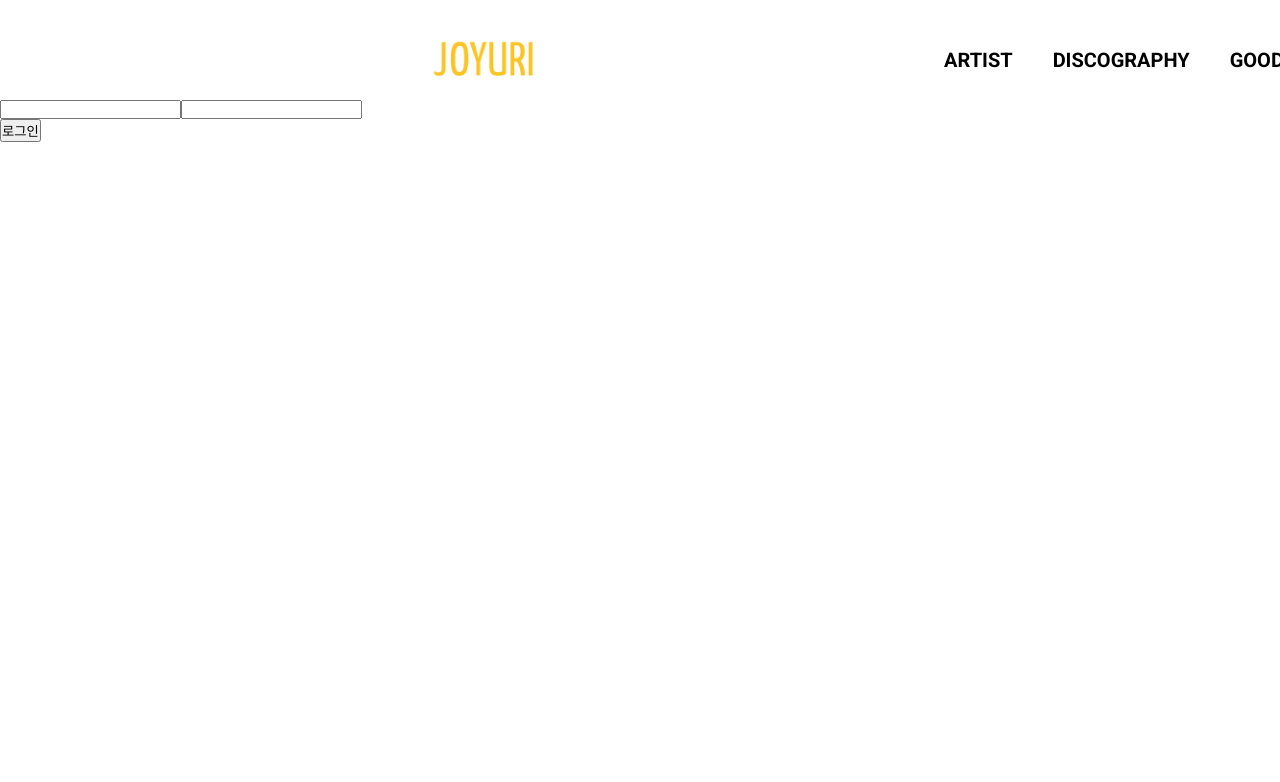
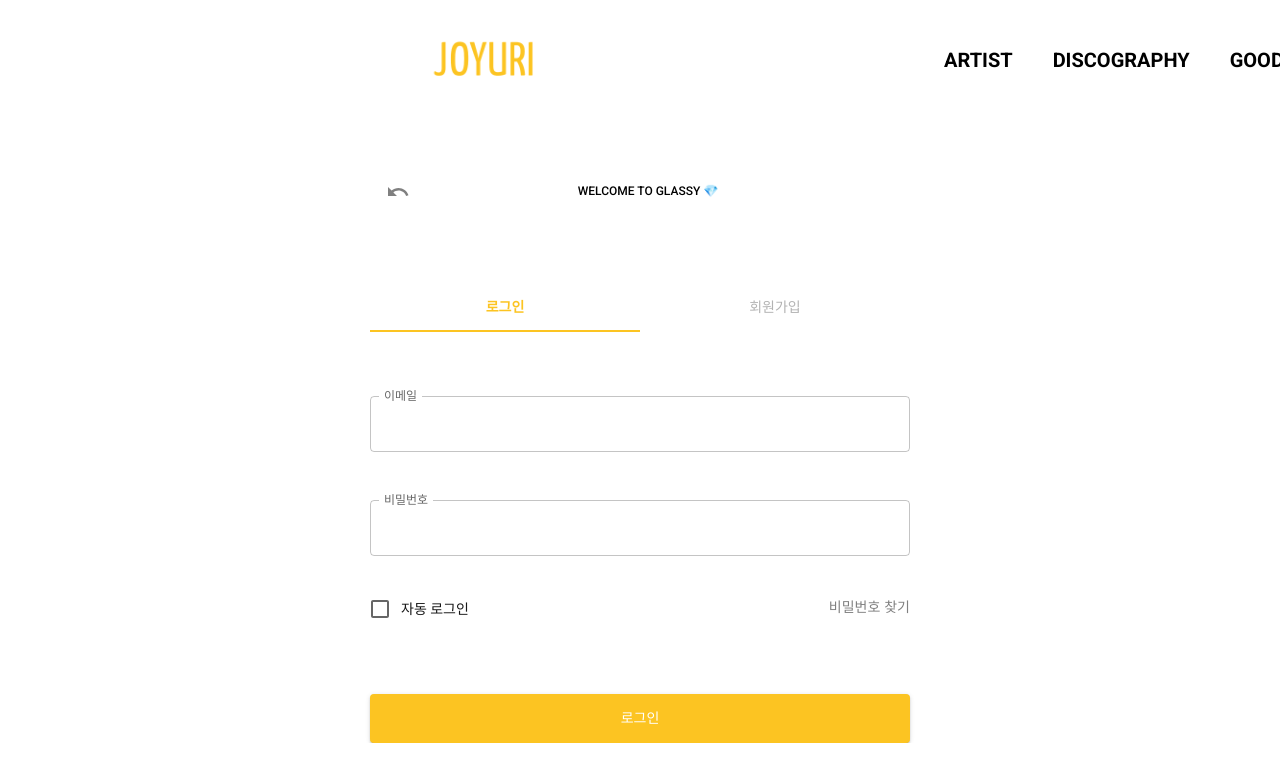
Before and after one commit to hyoni-ch/fan-site, a Next.js app: page /login in a window 1280 px wide. Shown: the top 782 px of the page. Built offline with nearby package versions, Linux system fonts and the light colour scheme; what @mui/material-nextjs would draw is missing.

Commit message:
feat: 로그인 & 회원가입 컴포넌트 UI 개발 및 통합
로그인 회원가입 컴포넌트 통합 및 UI 개발

```diff
--- /dev/null
+++ b/src/app/(route)/login/_components/LoginForm.tsx
@@ -0,0 +1,106 @@
+// app/login/_components/LoginForm.tsx
+
+import React from "react";
+import {
+  TextField,
+  Button,
+  FormControlLabel,
+  Checkbox,
+  Box,
+  Link,
+} from "@mui/material";
+
+interface LoginFormProps {
+  credentials: { username: string; password: string };
+  handleInputChange: (e: React.ChangeEvent<HTMLInputElement>) => void;
+  handleAuthSubmit: (e: React.FormEvent<HTMLFormElement>) => void;
+}
+
+const LoginForm: React.FC<LoginFormProps> = ({
+  credentials,
+  handleInputChange,
+  handleAuthSubmit,
+}) => {
+  return (
+    <form onSubmit={handleAuthSubmit}>
+      <TextField
+        label="이메일"
+        type="email"
+        name="username"
+        value={credentials.username}
+        onChange={handleInputChange}
+        fullWidth
+        margin="normal"
+        slotProps={{ inputLabel: { shrink: true } }}
+        sx={textFieldStyles}
+      />
+      <TextField
+        label="비밀번호"
+        type="password"
+        name="password"
+        value={credentials.password}
+        onChange={handleInputChange}
+        fullWidth
+        margin="normal"
+        slotProps={{ inputLabel: { shrink: true } }}
+        sx={textFieldStyles}
+      />
+      <Box display="flex" justifyContent="space-between">
+        <FormControlLabel
+          control={<Checkbox color="primary" />}
+          label="자동 로그인"
+          sx={{
+            "& .MuiFormControlLabel-label": {
+              fontSize: "0.875rem",
+            },
+          }}
+        />
+        <Link
+          href="/"
+          sx={{
+            color: "gray",
+            textDecoration: "none",
+            fontSize: "0.875rem",
+            "&:hover": {
+              color: "black",
+            },
+            mt: 1,
+          }}
+        >
+          비밀번호 찾기
+        </Link>
+      </Box>
+      <Box
+        display="flex"
+        justifyContent="center"
+        alignItems="center"
+        sx={{ mt: 8 }}
+      >
+        <Button type="submit" variant="contained" sx={buttonStyles}>
+          로그인
+        </Button>
+      </Box>
+    </form>
+  );
+};
+
+const textFieldStyles = {
+  mb: 4,
+  "& input:-webkit-autofill": {
+    WebkitBoxShadow: "0 0 0px 1000px white inset",
+    WebkitTextFillColor: "black",
+    backgroundColor: "white",
+    transition: "background-color 5000s ease-in-out 0s",
+  },
+};
+
+const buttonStyles = {
+  backgroundColor: "#FCC422",
+  "&:hover": {
+    backgroundColor: "#F2A800",
+  },
+  width: "100%",
+  padding: "0.75rem",
+};
+
+export default LoginForm;
--- /dev/null
+++ b/src/app/(route)/login/_components/RegisterForm.tsx
@@ -0,0 +1,75 @@
+// app/login/_components/RegisterForm.tsx
+
+import React from "react";
+import { TextField, Button } from "@mui/material";
+
+interface RegisterFormProps {
+  credentials: { username: string; password: string; nickname: string };
+  handleInputChange: (e: React.ChangeEvent<HTMLInputElement>) => void;
+  handleAuthSubmit: (e: React.FormEvent<HTMLFormElement>) => void;
+}
+
+const RegisterForm: React.FC<RegisterFormProps> = ({
+  credentials,
+  handleInputChange,
+  handleAuthSubmit,
+}) => {
+  return (
+    <form onSubmit={handleAuthSubmit}>
+      <TextField
+        label="이메일"
+        type="email"
+        name="username"
+        value={credentials.username}
+        onChange={handleInputChange}
+        fullWidth
+        margin="normal"
+        sx={textFieldStyles}
+      />
+      <TextField
+        label="비밀번호"
+        type="password"
+        name="password"
+        value={credentials.password}
+        onChange={handleInputChange}
+        fullWidth
+        margin="normal"
+        sx={textFieldStyles}
+      />
+      <TextField
+        label="닉네임"
+        type="text"
+        name="nickname"
+        value={credentials.nickname}
+        onChange={handleInputChange}
+        fullWidth
+        margin="normal"
+        sx={{ ...textFieldStyles, mb: 14 }}
+      />
+      <Button type="submit" variant="contained" sx={buttonStyles}>
+        회원가입
+      </Button>
+    </form>
+  );
+};
+
+const textFieldStyles = {
+  mb: 4,
+  "& input:-webkit-autofill": {
+    WebkitBoxShadow: "0 0 0px 1000px white inset",
+    WebkitTextFillColor: "black",
+    backgroundColor: "white",
+    transition: "background-color 5000s ease-in-out 0s",
+  },
+};
+
+const buttonStyles = {
+  backgroundColor: "#FCC422",
+  "&:hover": {
+    backgroundColor: "#F2A800",
+  },
+  width: "100%",
+  padding: "0.75rem",
+};
+
+export default RegisterForm;
--- a/src/app/(route)/login/page.tsx
+++ b/src/app/(route)/login/page.tsx
@@ -2,61 +2,176 @@
 
 import React, { useState } from "react";
 import { useRouter } from "next/navigation";
-import { login } from "@/utils/auth";
+import { join, login } from "@/api/auth"; // API 로직
+import { Box, Button, Tab, Tabs, Typography } from "@mui/material";
+import LoginForm from "./_components/LoginForm";
+import RegisterForm from "./_components/RegisterForm";
+import UndoIcon from "@mui/icons-material/Undo";
 
-interface Credentials {
-  userName: string;
+interface AuthFields {
+  username: string;
   password: string;
+  nickname: string;
 }
 
-function Login() {
-  const [credentials, setCredentials] = useState<Credentials>({
-    userName: "",
+const AuthPage = () => {
+  const [activeTab, setActiveTab] = useState<"login" | "register">("login");
+  const [credentials, setCredentials] = useState<AuthFields>({
+    username: "",
     password: "",
+    nickname: "",
   });
+
   const router = useRouter();
 
-  const handleChange = (e: React.ChangeEvent<HTMLInputElement>) => {
+  // 로그인 & 회원가입 입력 필드 핸들링
+  const handleInputChange = (e: React.ChangeEvent<HTMLInputElement>) => {
     const { name, value } = e.target;
     setCredentials((prev) => ({ ...prev, [name]: value }));
   };
 
-  const onSubmit = async (event: React.FormEvent<HTMLFormElement>) => {
+  // 로그인 & 회원가입 폼 제출
+  const handleAuthSubmit = async (event: React.FormEvent<HTMLFormElement>) => {
     event.preventDefault();
 
-    if (!credentials.userName || !credentials.password) {
-      alert("아이디와 비밀번호를 입력하세요.");
+    if (
+      !credentials.username ||
+      !credentials.password ||
+      (activeTab === "register" && !credentials.nickname)
+    ) {
+      alert("모든 필드를 입력하세요.");
       return;
     }
 
-    const result = await login(credentials.userName, credentials.password);
+    const result =
+      activeTab === "login"
+        ? await login(credentials.username, credentials.password)
+        : await join({
+            username: credentials.username,
+            password: credentials.password,
+            nickname: credentials.nickname || "",
+          });
+
+    if (!result) {
+      alert(activeTab === "login" ? "로그인 실패" : "회원가입 실패");
+      return;
+    }
+
     alert(result.message);
 
+    if (activeTab === "login") {
+      router.push("/");
+    } else {
+      setActiveTab("login");
+    }
+  };
+
+  const handleBack = () => {
     router.push("/");
   };
   return (
-    <>
-      <div>
-        <form onSubmit={onSubmit}>
-          <input
-            type="email"
-            name="userName"
-            value={credentials.userName}
-            onChange={handleChange}
-          />
-          <input
-            type="password"
-            name="password"
-            value={credentials.password}
-            onChange={handleChange}
-          />
-          <div>
-            <button type="submit">로그인</button>
-          </div>
-        </form>
-      </div>
-    </>
+    <Box
+      sx={{
+        width: "100%",
+        maxWidth: 540,
+        mx: "auto",
+        mt: 10,
+      }}
+    >
+      <Box
+        sx={{
+          display: "flex",
+          alignItems: "center",
+          justifyContent: "sapce-between",
+          width: "100%",
+          mb: 10,
+        }}
+      >
+        <Button
+          onClick={handleBack}
+          sx={{
+            color: "gray",
+            display: "inline-flex",
+            alignItems: "center",
+            padding: 0,
+            backgroundColor: "transparent",
+            "&:hover": {
+              color: "black",
+            },
+          }}
+        >
+          <UndoIcon sx={{ mr: 1, fontSize: "1.5rem" }} />
+        </Button>
+        <Typography
+          variant="h6"
+          sx={{
+            textAlign: "center",
+            color: "black",
+            fontSize: "0.75rem",
+            userSelect: "none",
+            mx: "auto",
+            pr: 6,
+          }}
+        >
+          WELCOME TO GLASSY 💎
+        </Typography>
+      </Box>
+      {/* 로그인 / 회원가입 탭 */}
+      <Tabs
+        value={activeTab}
+        onChange={(_, newValue) => setActiveTab(newValue)}
+        textColor="inherit"
+        sx={{
+          display: "flex",
+          justifyContent: "center",
+          alignItems: "center",
+          width: "100%",
+          "& .MuiTabs-indicator": {
+            backgroundColor: "#FCC422",
+          },
+          mb: 6,
+        }}
+      >
+        <Tab
+          value="login"
+          label="로그인"
+          sx={{
+            color: activeTab === "login" ? "#FCC422" : "gray",
+            fontWeight: activeTab === "login" ? "bold" : "normal",
+            transition: "color 0.3s",
+            flex: 1,
+            textAlign: "center",
+          }}
+        />
+        <Tab
+          value="register"
+          label="회원가입"
+          sx={{
+            color: activeTab === "register" ? "#FCC422" : "gray",
+            fontWeight: activeTab === "register" ? "bold" : "normal",
+            transition: "color 0.3s",
+            flex: 1,
+            textAlign: "center",
+          }}
+        />
+      </Tabs>
+
+      {/* 로그인 / 회원가입 폼 */}
+      {activeTab === "login" ? (
+        <LoginForm
+          credentials={credentials}
+          handleInputChange={handleInputChange}
+          handleAuthSubmit={handleAuthSubmit}
+        />
+      ) : (
+        <RegisterForm
+          credentials={credentials}
+          handleInputChange={handleInputChange}
+          handleAuthSubmit={handleAuthSubmit}
+        />
+      )}
+    </Box>
   );
-}
+};
 
-export default Login;
+export default AuthPage;
```
